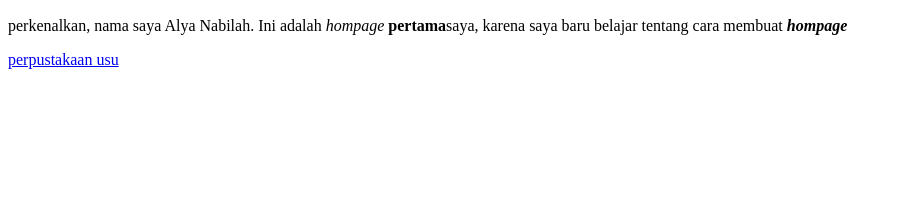
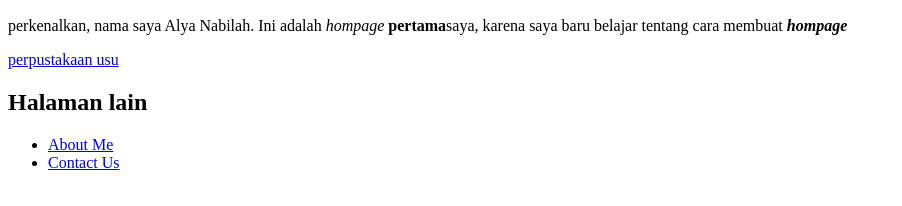
Before and after one commit to alyanabilah28/alyanabilah28.github.io, a plain HTML site: page index.html in a window 1280 px wide. Shown: the part 110-316 px from the top of the page, without its empty margins (0-902 px from the left). Drawn offline with Linux system fonts and the light colour scheme.

Commit message:
Update index.html

```diff
--- a/index.html
+++ b/index.html
@@ -12,5 +12,10 @@
     <b>pertama</b>saya, karena saya baru belajar tentang cara membuat <b><i>hompage</i></b>
     </p>
     <a href="https://Library.usu.ac.id/">perpustakaan usu</a>
+<h2>Halaman lain</h2>
+    <ul>
+        <li><a href="about me.html">About Me</a></li>
+        <li><a href="contact us.html">Contact Us</a></li>
+    </ul>
 </body>
 </html>
```
